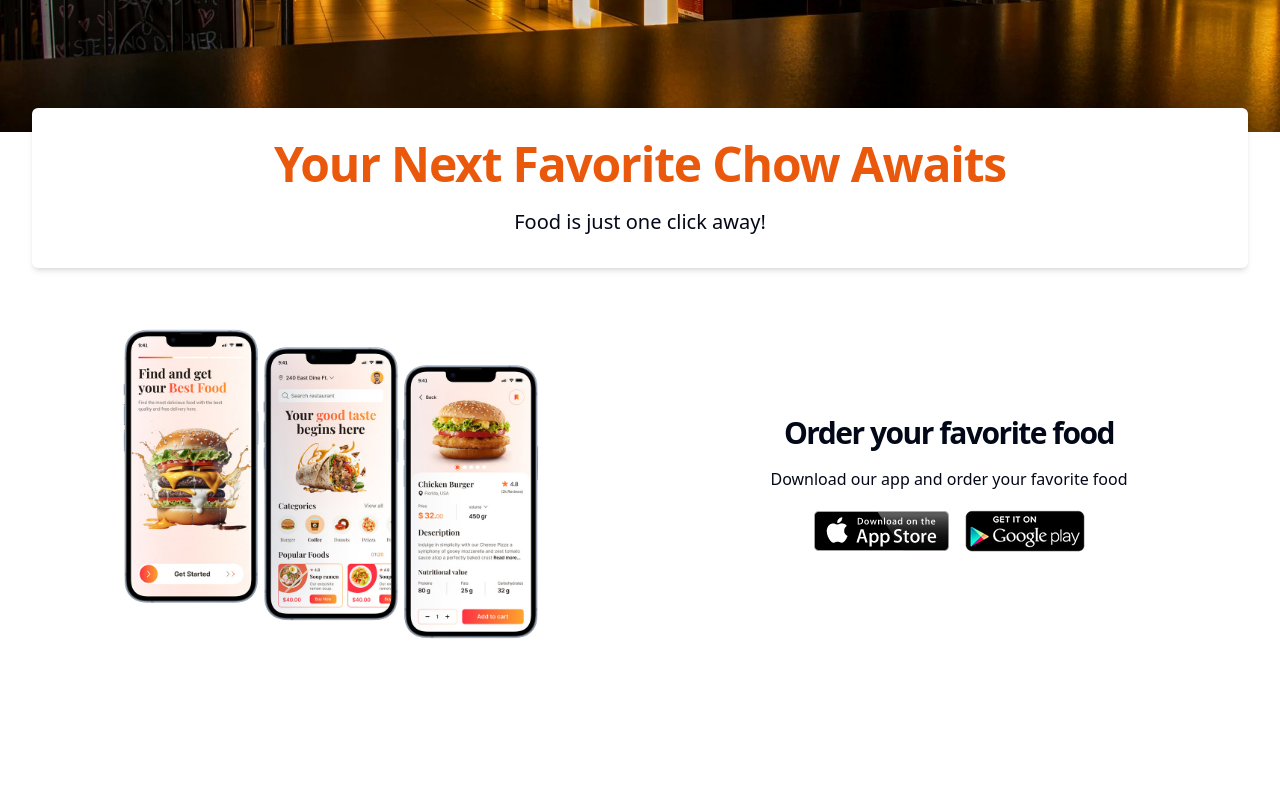
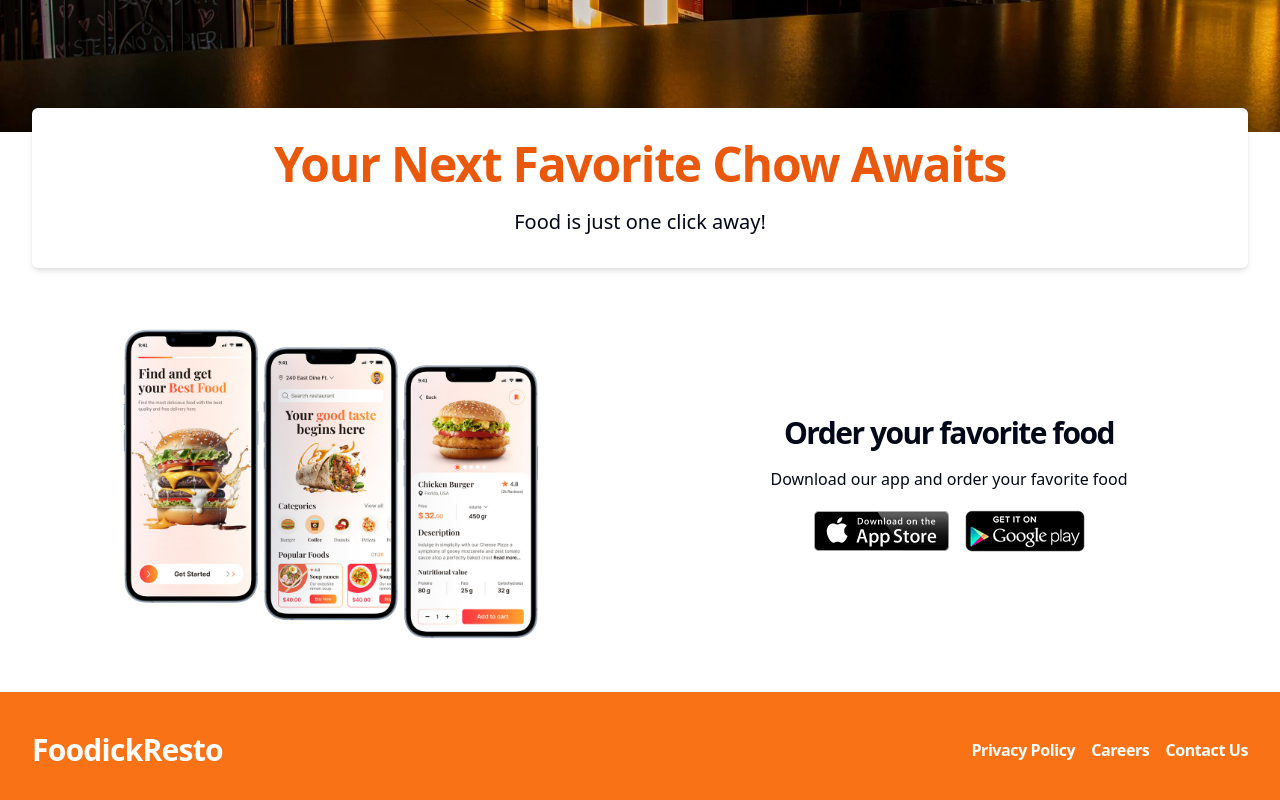
Before and after one commit to Drakkarrr/foodick-delivery-app, a React (Vite) app in the folder client/: page / in a window 1280 px wide. Shown: the part 554-1354 px from the top of the page. Before the commit the page ends 1246 px from the top, so only its background shows below. Built offline with nearby package versions, Linux system fonts and the light colour scheme.

Commit message:
footer layout

```diff
--- a/client/src/layouts/Layout.tsx
+++ b/client/src/layouts/Layout.tsx
@@ -1,5 +1,6 @@
 import Header from '@/components/Header';
 import Hero from '@/components/Hero';
+import Footer from '@/components/Footer';
 
 type Props = {
   children: React.ReactNode;
@@ -11,6 +12,7 @@ const Layout = ({ children }: Props) => {
       <Header />
       <Hero />
       <div className='container flex-1 py-10 mx-auto'>{children}</div>
+      <Footer />
     </div>
   );
 };
```
